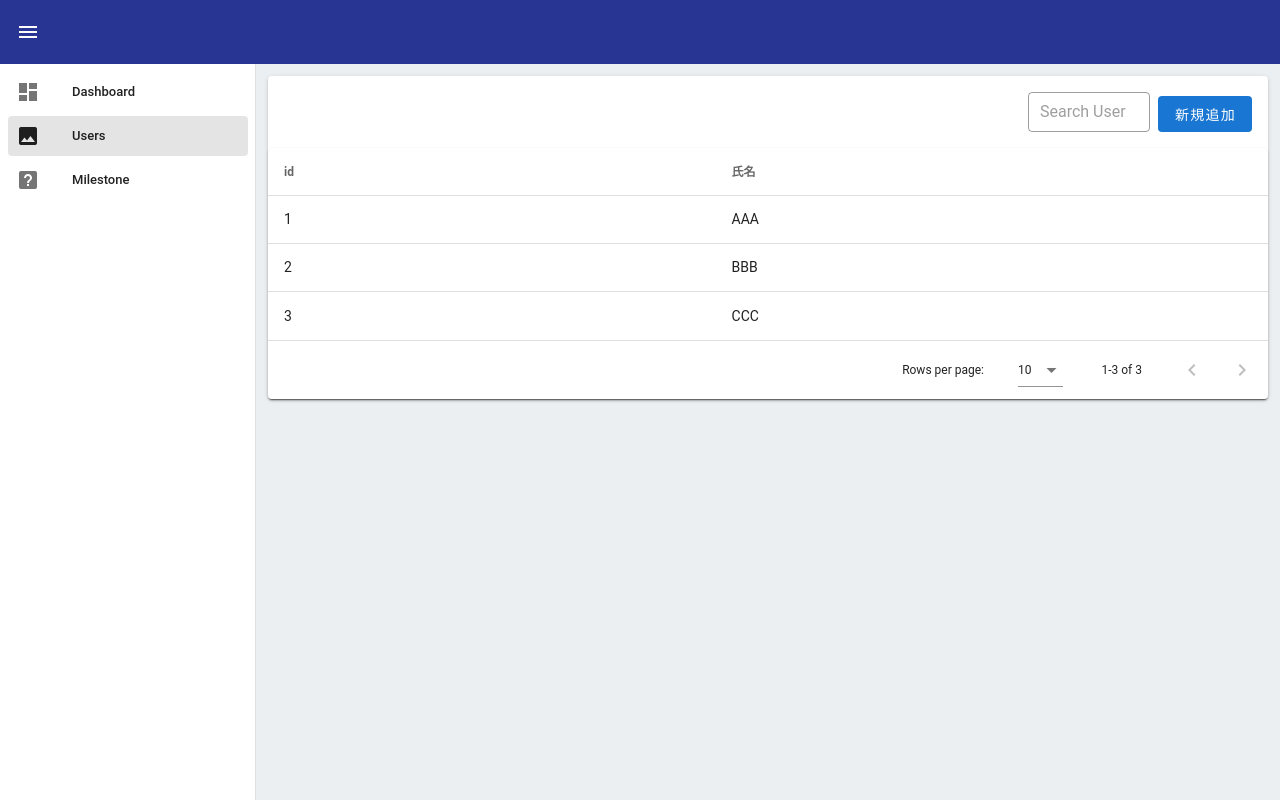
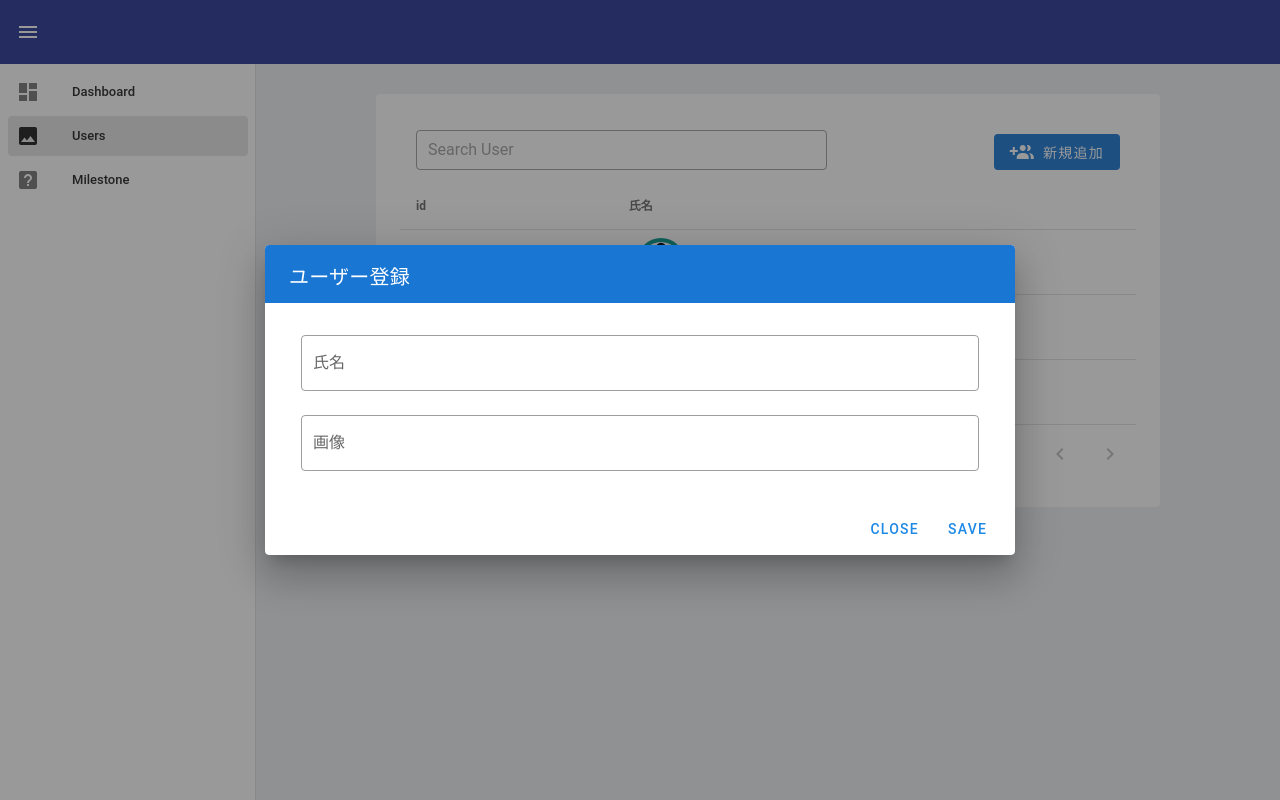
Before and after one commit to devshark0814/milestone, a Vue app in the folder web/milestone/: page /users in a window 1280 px wide. Both pictures are taken after a click on the button "新規追加". Built offline with nearby package versions, Linux system fonts and the light colour scheme.

Commit message:
user coding

```diff
--- a/web/milestone/package.json
+++ b/web/milestone/package.json
@@ -12,7 +12,8 @@
   "dependencies": {
     "vue": "^2.5.2",
     "vue-router": "^3.0.1",
-    "vuetify": "^2.6.12"
+    "vuetify": "^2.6.12",
+    "vuex": "3.6.2"
   },
   "devDependencies": {
     "autoprefixer": "^7.1.2",
--- a/web/milestone/src/App.vue
+++ b/web/milestone/src/App.vue
@@ -30,7 +30,7 @@
 
     <!-- メイン -->
     <v-main class="blue-grey lighten-5">
-      <v-container fluid>
+      <v-container style="padding: 30px 120px;">
         <router-view></router-view>
       </v-container>
     </v-main>
--- a/web/milestone/src/components/UserDialog.vue
+++ b/web/milestone/src/components/UserDialog.vue
@@ -1,14 +1,19 @@
 <template>
   <v-dialog
-    v-model="dialog"
+    v-if="_dialog"
+    v-model="_dialog"
+    width="750"
   >
-    <v-card>
-      sss
-    </v-card>
+    <UserForm @close="_dialog=false" />
   </v-dialog>
 </template>
 <script>
+import UserForm from '@/components/forms/UserForm.vue'
 export default {
+
+  components: {
+    UserForm
+  },
 
   props: {
     dialog: {
@@ -19,8 +24,18 @@ export default {
 
   data() {
     return {
+    }
+  },
 
+  computed: {
+    _dialog: {
+      get() {
+        return this.dialog
+      },
+      set(v) {
+        this.$emit('close', v)
+      }
     }
-  }
+  },
 }
 </script>
--- /dev/null
+++ b/web/milestone/src/components/forms/UserForm.vue
@@ -0,0 +1,64 @@
+<template>
+  <v-card>
+    <v-card-title class="bg-primary">ユーザー登録</v-card-title>
+
+    <v-card-text>
+      <v-container class="pt-8">
+        <v-form>
+          <v-row>
+            <v-col>
+              <v-text-field v-model="user.name" label="氏名" outlined clearable hide-details="auto"></v-text-field>
+            </v-col>
+          </v-row>
+          <v-row>
+            <v-col>
+              <v-text-field v-model="user.image" label="画像" outlined clearable hide-details="auto"></v-text-field>
+            </v-col>
+          </v-row>
+        </v-form>
+      </v-container>
+    </v-card-text>
+
+    <v-card-actions>
+      <v-spacer></v-spacer>
+      <v-btn color="blue darken-1" text @click="close">Close</v-btn>
+      <v-btn color="blue darken-1" text @click="save">Save</v-btn>
+    </v-card-actions>
+  </v-card>
+</template>
+<script>
+import { mapGetters } from 'vuex'
+export default {
+  data() {
+    return {
+      user: {}
+    };
+  },
+
+  computed: {
+    ...mapGetters('user', ['getUser']),
+  },
+
+  mounted() {
+    this.user = {...this.getUser};
+  },
+
+  methods: {
+    close() {
+      this.$emit('close');
+    },
+
+    save() {
+      // TODO ユーザー登録
+      console.log(this.getUser)
+      console.log(this.user)
+    }
+  }
+};
+</script>
+<style>
+.bg-primary {
+  background-color: var(--v-primary-base) !important;
+  color: white !important;
+}
+</style>
--- a/web/milestone/src/main.js
+++ b/web/milestone/src/main.js
@@ -4,14 +4,17 @@ import Vue from 'vue'
 import App from './App'
 import router from './router'
 import vuetify from '@/plugins/vuetify' // path to vuetify export
+import store from './store'
 
 Vue.config.productionTip = false
+
 
 /* eslint-disable no-new */
 new Vue({
   el: '#app',
   router,
   vuetify,
+  store,
   components: { App },
   template: '<App/>'
 })
--- a/web/milestone/src/pages/Users.vue
+++ b/web/milestone/src/pages/Users.vue
@@ -1,42 +1,53 @@
 <template>
   <div>
-    <v-card>
-      <v-card-text>
-        <v-row>
-          <v-spacer />
-          <v-col cols="3">
-            <div style="display:flex">
+    <v-card flat class="pa-3">
+      <v-data-table
+        :headers="headers"
+        :items="desserts"
+        class="elevation-0 pa-3"
+        @click:row="clickRow"
+      >
+        <template v-slot:top>
+          <v-toolbar flat>
             <v-text-field
                   outlined
                   placeholder="Search User"
                   hide-details
                   dense
-                class="mr-2"
             >
             </v-text-field>
+            <v-spacer></v-spacer>
             <v-btn
                   depressed
                   color="primary"
                   class="mt-1"
+                  @click="clickNew"
             >
+              <v-icon class="mr-2">mdi-account-multiple-plus</v-icon>
                 新規追加
             </v-btn>
-            </div>
-          </v-col>
-        </v-row>
-      </v-card-text>
-      <v-data-table
-        :headers="headers"
-        :items="desserts"
-        class="elevation-1"
-        @click:row="userDialog = true"
+          </v-toolbar>
+        </template>
+        <template v-slot:item.name="{ item }">
+          <v-avatar size="48" color="teal" class="ma-2">
+            <img src="../assets/user.jpg" class="pa-1" />
+          </v-avatar>
+          <!-- <label>{{ item.name }}</label> -->
+          <v-chip
+            label
+            color="blue lighten-5"
+            text-color="blue darken-4"
           >
+            {{ item.name }}
+          </v-chip>
+        </template>
       </v-data-table>
     </v-card>
-    <UserDialog :dialog="userDialog"/>
+    <UserDialog :dialog="userDialog" :userInfo="userInfo" @close="userDialog=false"/>
   </div>
 </template>
 <script>
+import { mapActions } from 'vuex'
 import UserDialog from '@/components/UserDialog.vue';
 export default {
   components: {
@@ -54,10 +65,27 @@ export default {
         { id: 3, name: 'CCC' },
       ],
       userDialog: false,
+      imgPath: require('@/assets/user.jpg'),
+      userInfo: {}
     }
   },
 
-  method: {
+  methods: {
+    ...mapActions('user', ['changeUser']),
+
+    search() {
+      // TODO 一覧検索
+    },
+
+    clickRow(item) {
+      this.changeUser(item);
+      this.userDialog = true;
+    },
+
+    clickNew() {
+      this.changeUser({});
+      this.userDialog = true;
+    }
   }
 }
 </script>
--- a/web/milestone/src/plugins/vuetify.js
+++ b/web/milestone/src/plugins/vuetify.js
@@ -4,6 +4,21 @@ import 'vuetify/dist/vuetify.min.css'
 
 Vue.use(Vuetify)
 
-const opts = {}
+const opts = {
+  theme: {
+    themes: {
+      light: {
+        primary: '#1976D2',
+        secondary: '#424242',
+        accent: '#82B1FF',
+        error: '#FF5252',
+        info: '#2196F3',
+        success: '#4CAF50',
+        warning: '#FFC107',
+      },
+    },
+    options: { customProperties: true },
+  },
+}
 
 export default new Vuetify(opts)
--- /dev/null
+++ b/web/milestone/src/store/index.js
@@ -0,0 +1,14 @@
+import Vue from "vue";
+import Vuex from "vuex";
+
+import user from "./modules/user";
+
+Vue.use(Vuex);
+
+const store = new Vuex.Store({
+  modules: {
+    user
+  }
+});
+
+export default store;
--- /dev/null
+++ b/web/milestone/src/store/modules/user.js
@@ -0,0 +1,29 @@
+const state = {
+  user: {}
+};
+
+const getters = {
+  getUser(state) {
+    return state.user;
+  }
+};
+
+const actions = {
+  changeUser({ commit }, val) {
+    commit("changeUser", val);
+  }
+};
+
+const mutations = {
+  changeUser(state, value) {
+    state.user = value;
+  }
+};
+
+export default {
+  namespaced: true,
+  state,
+  getters,
+  actions,
+  mutations
+};
```
Also changed, not shown: web/milestone/src/assets/user.jpg (added), 1 other file (tests, documents, lock files or other folders). Lines whose indentation alone changed are shown as unchanged.
